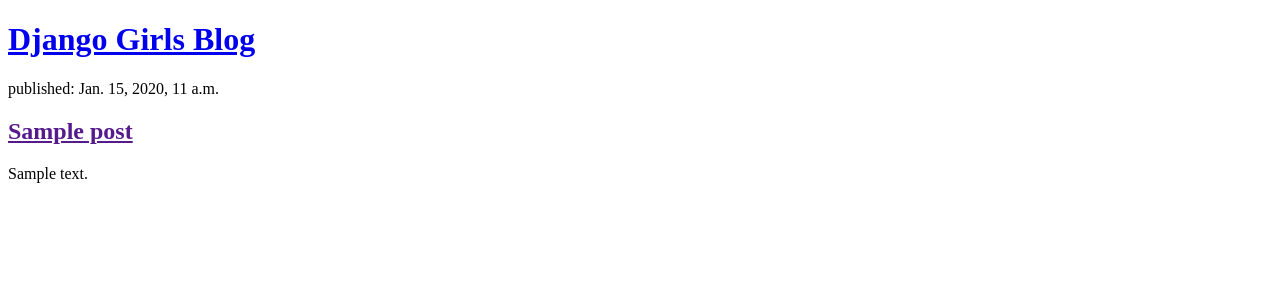
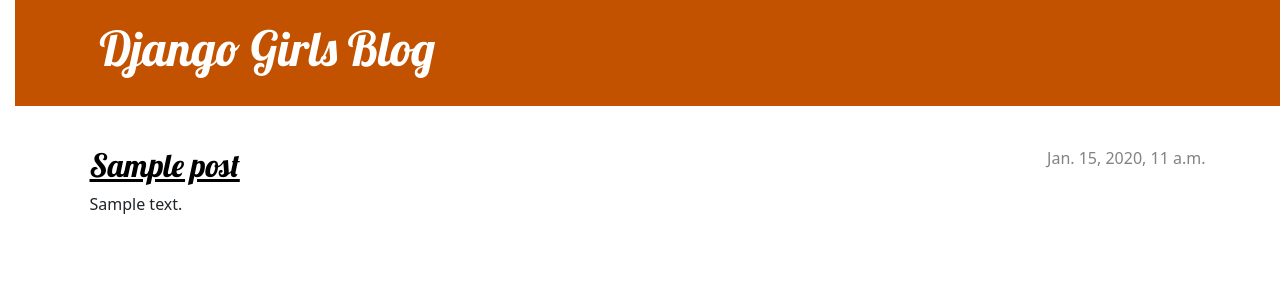
Before and after one commit to SaidiDhia/my-first-blog, a Django app: page / in a window 1280 px wide. Shown: the top 300 px of the page. Run offline with Django 4.2, Linux system fonts and the light colour scheme; tables that the repository leaves empty hold one stand-in row (values such as "Sample post").

Commit message:
after the css and blocks

```diff
--- /dev/null
+++ b/blog/static/css/blog.css
@@ -0,0 +1,78 @@
+h1 a, h2 a {
+    color: #C25100;
+    font-family:'Lobster';
+}
+body {
+    padding-left: 15px;
+}
+
+.page-header {
+    background-color: #C25100;
+    margin-top: 0;
+    margin-bottom: 40px;
+    padding: 20px 20px 20px 40px;
+}
+
+.page-header h1,
+.page-header h1 a,
+.page-header h1 a:visited,
+.page-header h1 a:active {
+    color: #ffffff;
+    font-size: 36pt;
+    text-decoration: none;
+}
+
+h1,
+h2,
+h3,
+h4 {
+    font-family: 'Lobster', cursive;
+}
+
+.date {
+    color: #828282;
+}
+
+.save {
+    float: right;
+}
+
+.post-form textarea,
+.post-form input {
+    width: 100%;
+}
+
+.top-menu,
+.top-menu:hover,
+.top-menu:visited {
+    color: #ffffff;
+    float: right;
+    font-size: 26pt;
+    margin-right: 20px;
+}
+
+.post {
+    margin-bottom: 70px;
+}
+
+.post h2 a,
+.post h2 a:visited {
+    color: #000000;
+}
+
+.post > .date,
+.post > .actions {
+    float: right;
+}
+
+.btn-secondary,
+.btn-secondary:visited {
+    color: #C25100;
+    background: none;
+    border-color: #C25100;
+}
+
+.btn-secondary:hover {
+    color: #FFFFFF;
+    background-color: #C25100;
+}
--- /dev/null
+++ b/blog/templates/blog/base.html
@@ -0,0 +1,30 @@
+{% load static %}
+<!DOCTYPE html>
+<html>
+  <head>
+    <title>Django Girls blog</title>
+    <link
+      rel="stylesheet"
+      href="https://cdn.jsdelivr.net/npm/bootstrap@5.1.3/dist/css/bootstrap.min.css"
+      integrity="sha384-1BmE4kWBq78iYhFldvKuhfTAU6auU8tT94WrHftjDbrCEXSU1oBoqyl2QvZ6jIW3"
+      crossorigin="anonymous"
+    />
+    <link
+      rel="stylesheet"
+      href="https://fonts.googleapis.com/css?family=Lobster&subset=latin,latin-ext"
+    />
+    <link rel="stylesheet" href="{% static 'css/blog.css' %}" />
+  </head>
+  <body>
+    <header class="page-header">
+      <div class="container">
+        <h1><a href="/">Django Girls Blog</a></h1>
+      </div>
+    </header>
+    <main class="container">
+      <div class="row">
+        <div class="col">{% block content %} {% endblock %}</div>
+      </div>
+    </main>
+  </body>
+</html>
--- a/blog/templates/blog/post_list.html
+++ b/blog/templates/blog/post_list.html
@@ -1,19 +1,7 @@
-<!DOCTYPE html>
-<html>
-  <head>
-    <title>Django Girls blog</title>
-  </head>
-  <body>
-    <header>
-        <h1><a href="/">Django Girls Blog</a></h1>
-    </header>
-
-    {% for post in posts %}
-        <article>
-            <time>published: {{ post.published_date }}</time>
-            <h2><a href="">{{ post.title }}</a></h2>
-            <p>{{ post.text|linebreaksbr }}</p>
-        </article>
-    {% endfor %}
-   <body/>
-</html>
+{% extends 'blog/base.html' %} {% block content %} {% for post in posts %}
+<article class="post">
+  <time class="date"> {{ post.published_date }} </time>
+  <h2><a href="">{{ post.title }}</a></h2>
+  <p>{{ post.text|linebreaksbr }}</p>
+</article>
+{% endfor %} {% endblock %}
```
